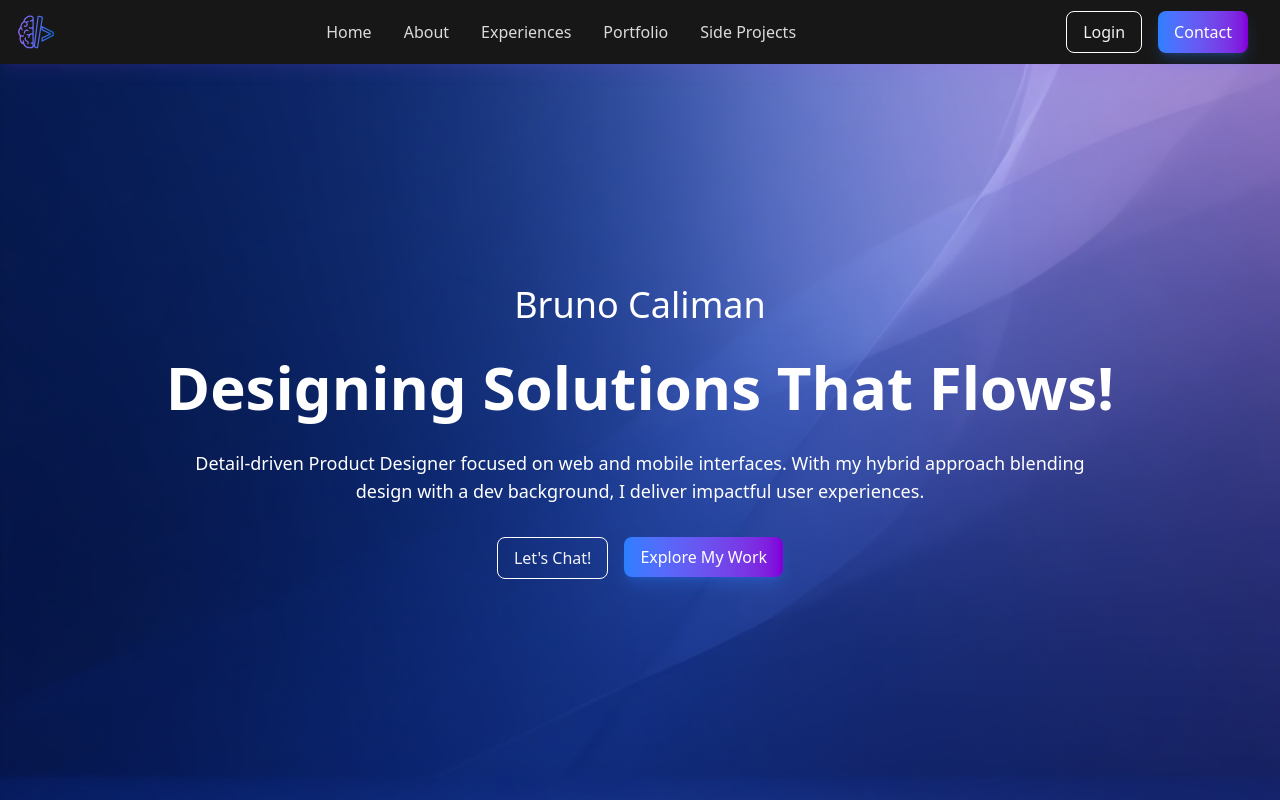
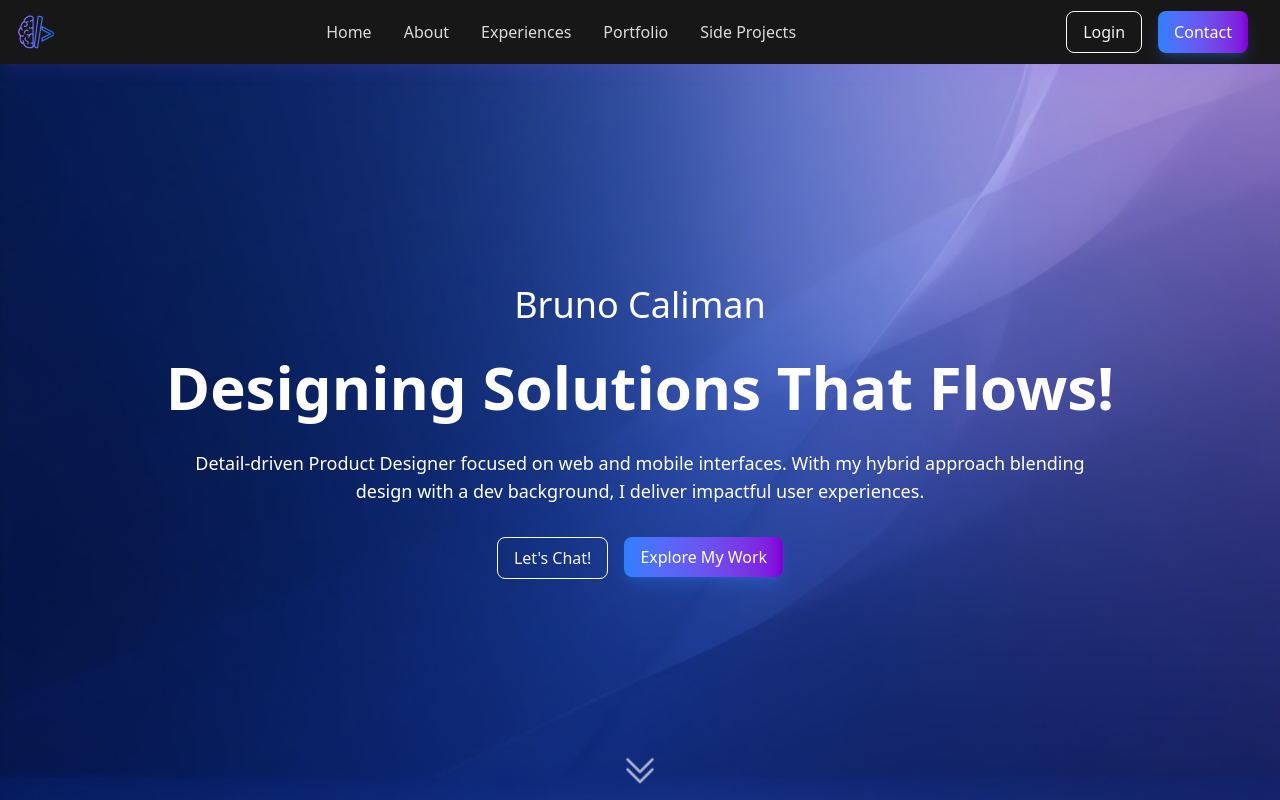
Before and after one commit to Chieza/chieza-me, a React (Vite) app: page / in a window 1280 px wide. Shown: the top 800 px of the page. Built offline with nearby package versions, Linux system fonts and the light colour scheme.

Commit message:
Scroll Indicator implementation

```diff
--- /dev/null
+++ b/src/components/navigation/ScrollIndicator.tsx
@@ -0,0 +1,46 @@
+import { useState, useEffect, useCallback } from 'react';
+import { HiOutlineChevronDoubleDown } from 'react-icons/hi2';
+
+const ScrollIndicator: React.FC = () => {
+  const [isVisible, setIsVisible] = useState(true);
+
+  // Determine visibility based on scroll position
+  const handleScroll = useCallback(() => {
+    // Show Scroll Indicator only if browser is at the top of the page
+    setIsVisible(window.scrollY === 0);
+  }, []);
+
+  // Scroll down the page and hide Scroll Indicator
+  const handleClick = useCallback(() => {
+    // Scroll down
+    window.scrollBy({ top: window.innerHeight - 64, behavior: 'smooth' }); // Minus 64px is due to 1rem = 16px (4rem), adjust if needed
+    setIsVisible(false); // Hide after click
+  }, []);
+
+  // Add/remove scroll listener
+  useEffect(() => {
+    // Initial visibility
+    handleScroll();
+    window.addEventListener('scroll', handleScroll);
+    return () => {
+      window.removeEventListener('scroll', handleScroll);
+    };
+  }, [handleScroll]);
+
+  // Render if isVisible is true
+  if (!isVisible) {
+    return null;
+  }
+
+  return (
+    <div
+      className="fixed bottom-0 left-1/2 -translate-x-1/2 z-50 cursor-pointer animate-bounce rounded-full"
+      onClick={handleClick}
+      aria-label="Scroll down to see more content"
+    >
+      <HiOutlineChevronDoubleDown className="h-10 w-10 text-white/64 hover:text-white" />
+    </div>
+  );
+};
+
+export default ScrollIndicator;
--- a/src/pages/Home.tsx
+++ b/src/pages/Home.tsx
@@ -1,9 +1,10 @@
 import useDocumentTitle from '../hooks/useDocumentTitle'
-import HeroSection from '../components/sections/HeroSection';
-import MeSection from '../components/sections/MeSection';
-import HighlightSection from '../components/sections/HighlightSection';
-import SkillsTools from '../components/sections/SkillsTools';
+import HeroSection from '../components/sections/HeroSection'
+import MeSection from '../components/sections/MeSection'
+import HighlightSection from '../components/sections/HighlightSection'
+import SkillsTools from '../components/sections/SkillsTools'
 import Footer from '../components/sections/Footer'
+import ScrollIndicator from '../components/navigation/ScrollIndicator'
 
 interface HomeProps {
   openContact: () => void
@@ -15,6 +16,7 @@ export default function Home({ openContact }: HomeProps) {
     <>
     {/* Page Sections */}
     <HeroSection onContactClick={openContact}/>
+    <ScrollIndicator />
     <MeSection />
     <HighlightSection />
     <SkillsTools />
--- a/src/styles/global.css
+++ b/src/styles/global.css
@@ -2,7 +2,9 @@
 
 /* Body */
 @layer base {
-  body { @apply bg-neutral-950; }
+  body {
+    @apply bg-neutral-950;
+  }
 }
 
 /* Tool's Carousel */
@@ -14,3 +16,20 @@
     transform: translateX(-50%);
   }
 }
+
+/* Scroll Indicator */
+@keyframes bounce {
+  0%,
+  100% {
+    transform: translateY(-25%);
+    animation-timing-function: cubic-bezier(0.8, 0, 1, 1);
+  }
+  50% {
+    transform: none;
+    animation-timing-function: cubic-bezier(0, 0, 0.2, 1);
+  }
+}
+
+.animate-bounce {
+  animation: bounce 1.5s infinite; /* Adjust duration for desired smoothness */
+}
```
